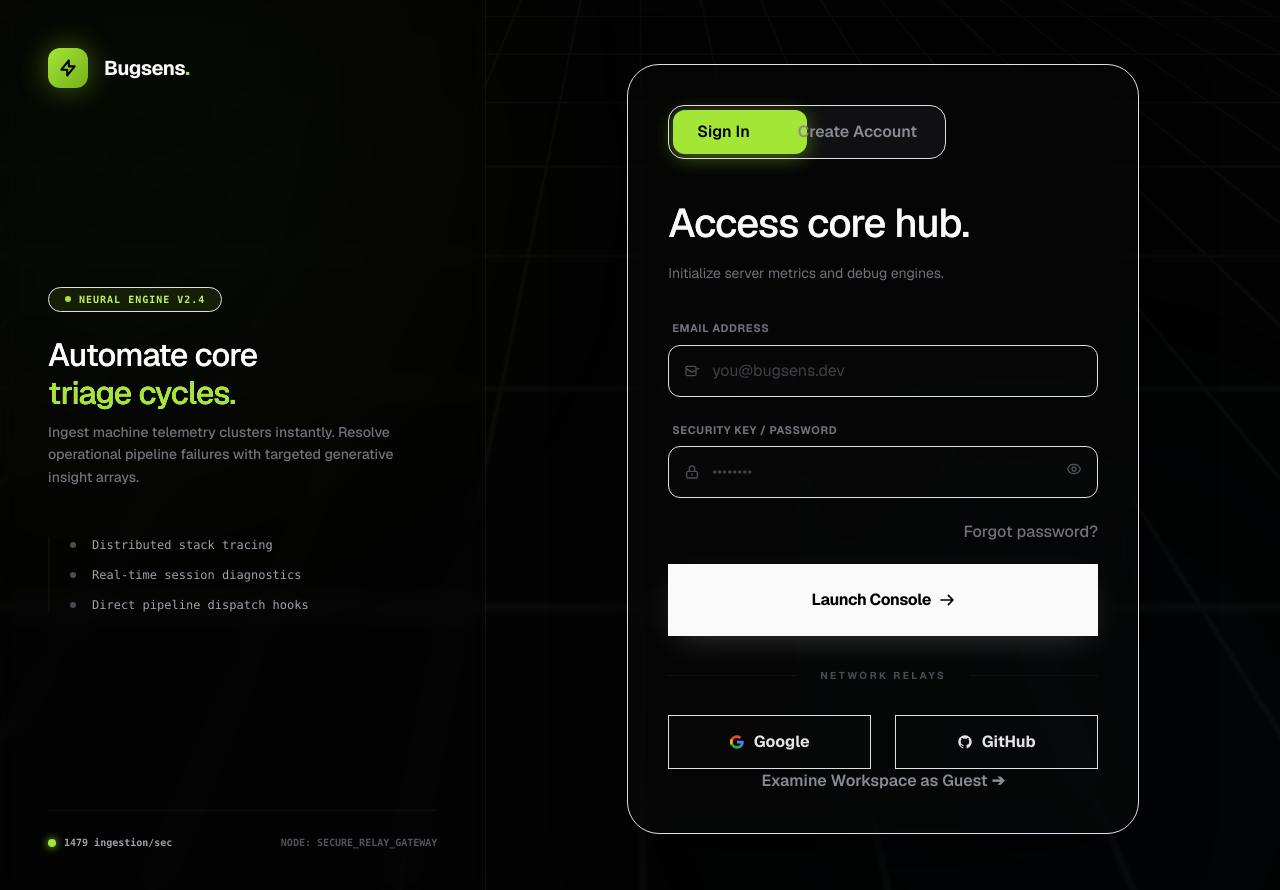
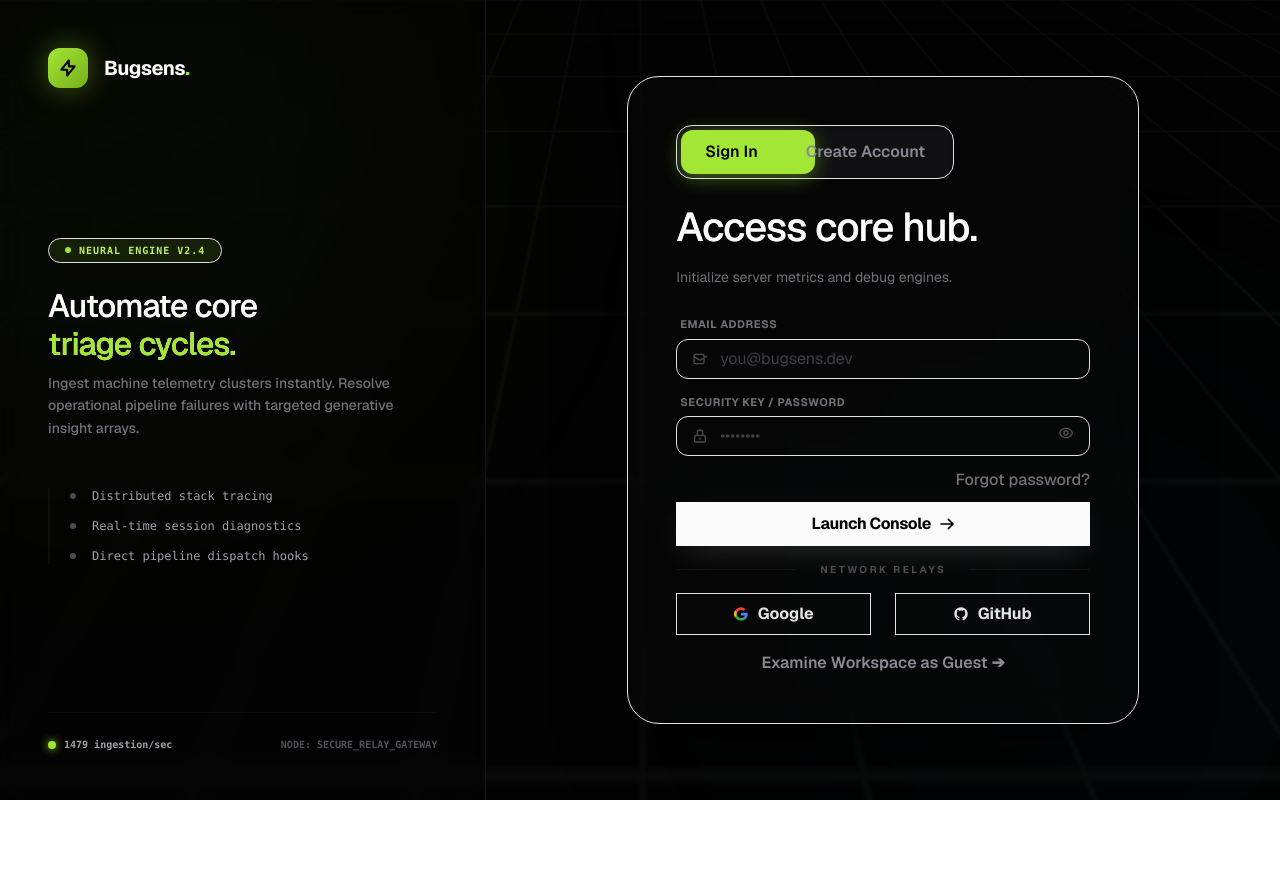
Before and after one commit to Shreya-patel07/bugsens-app, a React (Create React App) app in the folder ai-bug-frontend/: page / in a window 1280 px wide. Shown: the top 890 px of the page. After the commit the page ends 800 px from the top, so only its background shows below. Built offline with nearby package versions, Linux system fonts and the light colour scheme.

Commit message:
Fix Gemini AI model and compress AuthScreen UI layout

```diff
--- a/ai-bug-frontend/src/components/auth/AuthScreen.jsx
+++ b/ai-bug-frontend/src/components/auth/AuthScreen.jsx
@@ -155,13 +155,13 @@ export default function AuthScreen({ onLoginSuccess, onGuestAccess }) {
       <div className="flex-1 flex items-center justify-center p-6 md:p-12 lg:p-16 z-10 relative">
         <motion.div
           variants={glassCardVariants}
-          className="w-full max-w-lg bg-[#0a0a0c]/40 backdrop-blur-xl border border-white/[0.05] rounded-[32px] p-8 md:p-10 shadow-[0_24px_80px_-15px_rgba(0,0,0,0.8)] relative overflow-hidden group"
+          className="w-full max-w-lg bg-[#0a0a0c]/40 backdrop-blur-xl border border-white/[0.05] rounded-[32px] p-5 shadow-[0_24px_80px_-15px_rgba(0,0,0,0.8)] relative overflow-hidden group"
         >
           {/* Subtle Dynamic Border Glow Accent */}
           <div className="absolute inset-0 opacity-0 group-hover:opacity-100 transition-opacity duration-700 pointer-events-none bg-gradient-to-b from-white/[0.04] via-transparent to-transparent" />
 
           {/* Mini Top Branding for Compact Screens */}
-          <motion.div variants={elementSlideUp} className="lg:hidden flex items-center gap-3 mb-8">
+          <motion.div variants={elementSlideUp} className="lg:hidden flex items-center gap-3 mb-3">
             <div className="w-9 h-9 rounded-xl bg-gradient-to-br from-[#a3e635] to-[#76b01b] flex items-center justify-center shadow-[0_0_20px_rgba(163,230,53,0.3)]">
               <svg className="w-4 h-4 text-black" fill="none" viewBox="0 0 24 24" stroke="currentColor" strokeWidth="2.5">
                 <path strokeLinecap="round" strokeLinejoin="round" d="M13 10V3L4 14h7v7l9-11h-7z" />
@@ -171,7 +171,7 @@ export default function AuthScreen({ onLoginSuccess, onGuestAccess }) {
           </motion.div>
 
           {/* Futuristic Floating Toggle Switch */}
-          <motion.div variants={elementSlideUp} className="relative mb-10 inline-flex p-1 rounded-2xl bg-[#141417]/80 border border-white/[0.05] shadow-inner">
+          <motion.div variants={elementSlideUp} className="relative mb-4 inline-flex p-1 rounded-2xl bg-[#141417]/80 border border-white/[0.05] shadow-inner">
             <button
               type="button"
               onClick={() => switchMode("signin")}
@@ -202,9 +202,9 @@ export default function AuthScreen({ onLoginSuccess, onGuestAccess }) {
               animate={{ opacity: 1, x: 0, filter: "blur(0px)" }}
               exit={{ opacity: 0, x: 15, filter: "blur(4px)" }}
               transition={{ duration: 0.25 }}
-              className="mb-8"
+              className="mb-4"
             >
-              <h1 className="text-3xl md:text-4xl font-bold tracking-tight leading-none bg-gradient-to-b from-white to-[#a1a1aa] bg-clip-text text-transparent">
+              <h1 className="text-2xl md:text-3xl font-bold tracking-tight leading-none bg-gradient-to-b from-white to-[#a1a1aa] bg-clip-text text-transparent">
                 {isSignup ? "Forge your account." : "Access core hub."}
               </h1>
               <p className="text-sm text-[#71717a] mt-3">
@@ -214,7 +214,7 @@ export default function AuthScreen({ onLoginSuccess, onGuestAccess }) {
           </AnimatePresence>
 
           {/* Form Stack inputs */}
-          <form onSubmit={handleSubmit} className="space-y-5">
+          <form onSubmit={handleSubmit} className="space-y-2.5">
             <AnimatePresence initial={false}>
               {isSignup && (
                 <motion.div
@@ -317,7 +317,7 @@ export default function AuthScreen({ onLoginSuccess, onGuestAccess }) {
               whileTap={{ scale: 0.98 }}
               type="submit"
               disabled={loading}
-              className="group relative w-full inline-flex items-center justify-center gap-2 px-5 py-4 rounded-xl bg-[#fafafa] hover:bg-white text-black text-sm font-bold tracking-tight disabled:bg-[#18181b] disabled:text-[#52525b] transition-all cursor-pointer shadow-[0_10px_35px_-10px_rgba(255,255,255,0.2)]"
+              className="group relative w-full inline-flex items-center justify-center gap-2 px-5 py-2.5 rounded-xl bg-[#fafafa] hover:bg-white text-black text-sm font-bold tracking-tight disabled:bg-[#18181b] disabled:text-[#52525b] transition-all cursor-pointer shadow-[0_10px_35px_-10px_rgba(255,255,255,0.2)]"
             >
               {loading ? (
                 <svg className="w-5 h-5 animate-spin" fill="none" viewBox="0 0 24 24">
@@ -336,7 +336,7 @@ export default function AuthScreen({ onLoginSuccess, onGuestAccess }) {
           </form>
 
           {/* Separation Lines */}
-          <motion.div variants={elementSlideUp} className="flex items-center gap-4 my-8">
+          <motion.div variants={elementSlideUp} className="flex items-center gap-4 my-3">
             <div className="flex-1 h-px bg-white/[0.05]" />
             <span className="text-[10px] uppercase tracking-[0.25em] text-[#4b4b52] font-bold">Network Relays</span>
             <div className="flex-1 h-px bg-white/[0.05]" />
@@ -368,7 +368,7 @@ export default function AuthScreen({ onLoginSuccess, onGuestAccess }) {
               whileHover={{ x: 4, textShadow: "0 0 8px rgba(255,255,255,0.5)" }}
               type="button"
               onClick={onGuestAccess}
-              className="w-full mt-6 text-center text-xs font-semibold text-[#8a8a93] hover:text-white transition-all cursor-pointer block"
+              className="w-full mt-3 text-center text-xs font-semibold text-[#8a8a93] hover:text-white transition-all cursor-pointer block"
             >
               Examine Workspace as Guest ➔
             </motion.button>
@@ -382,7 +382,7 @@ export default function AuthScreen({ onLoginSuccess, onGuestAccess }) {
 /* ─────────── Reusable Field Component ─────────── */
 function Field({ icon, label, type, value, onChange, placeholder, trailing }) {
   return (
-    <div className="space-y-2 w-full text-left">
+    <div className="space-y-1.5 w-full text-left">
       <label className="text-[11px] font-bold uppercase tracking-wider text-[#71717a] ml-1">{label}</label>
       <div className="relative group">
         <div className="absolute inset-0 bg-white/[0.01] group-focus-within:bg-[#a3e635]/[0.02] border border-white/[0.06] group-focus-within:border-[#a3e635]/40 rounded-xl transition-all duration-300 pointer-events-none" />
@@ -392,7 +392,7 @@ function Field({ icon, label, type, value, onChange, placeholder, trailing }) {
           value={value}
           onChange={(e) => onChange(e.target.value)}
           placeholder={placeholder}
-          className="w-full bg-transparent pl-11 pr-11 py-3.5 text-sm text-white placeholder:text-[#3f3f46] outline-none relative z-10 font-mono"
+          className="w-full bg-transparent pl-11 pr-11 py-2 text-sm text-white placeholder:text-[#3f3f46] outline-none relative z-10 font-mono"
         />
         {trailing && <span className="absolute right-4 top-1/2 -translate-y-1/2 z-20">{trailing}</span>}
       </div>
@@ -407,7 +407,7 @@ function SocialBtn({ children, label, onClick }) { // 1. Added onClick here
       whileTap={{ scale: 0.97 }}
       type="button"
       onTap={onClick} // 2. Added onClick={onClick} here so the click event works!
-      className="inline-flex items-center justify-center gap-2.5 px-4 py-3.5 rounded-xl bg-white/[0.01] border border-white/[0.05] text-[#e4e4e7] text-xs font-bold font-mono transition-all cursor-pointer w-full"
+      className="inline-flex items-center justify-center gap-2.5 px-4 py-2 rounded-xl bg-white/[0.01] border border-white/[0.05] text-[#e4e4e7] text-xs font-bold font-mono transition-all cursor-pointer w-full"
     >
       {children}
       <span>{label}</span>
```
Also changed, not shown: 1 other file (tests, documents, lock files or other folders).
